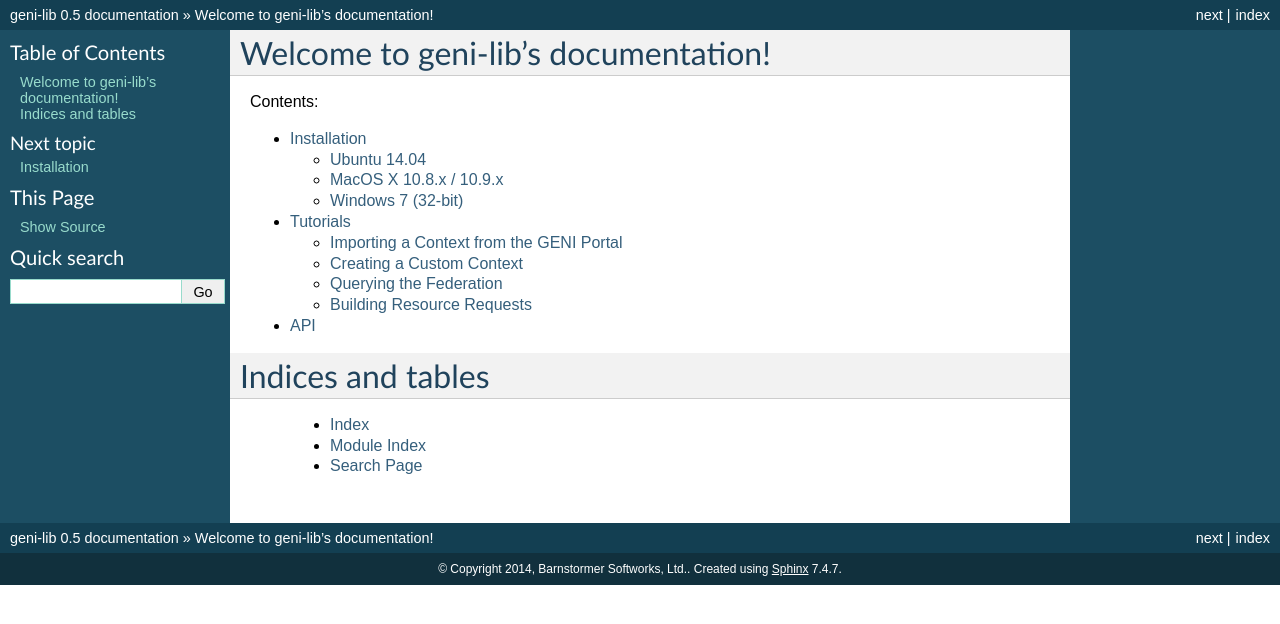
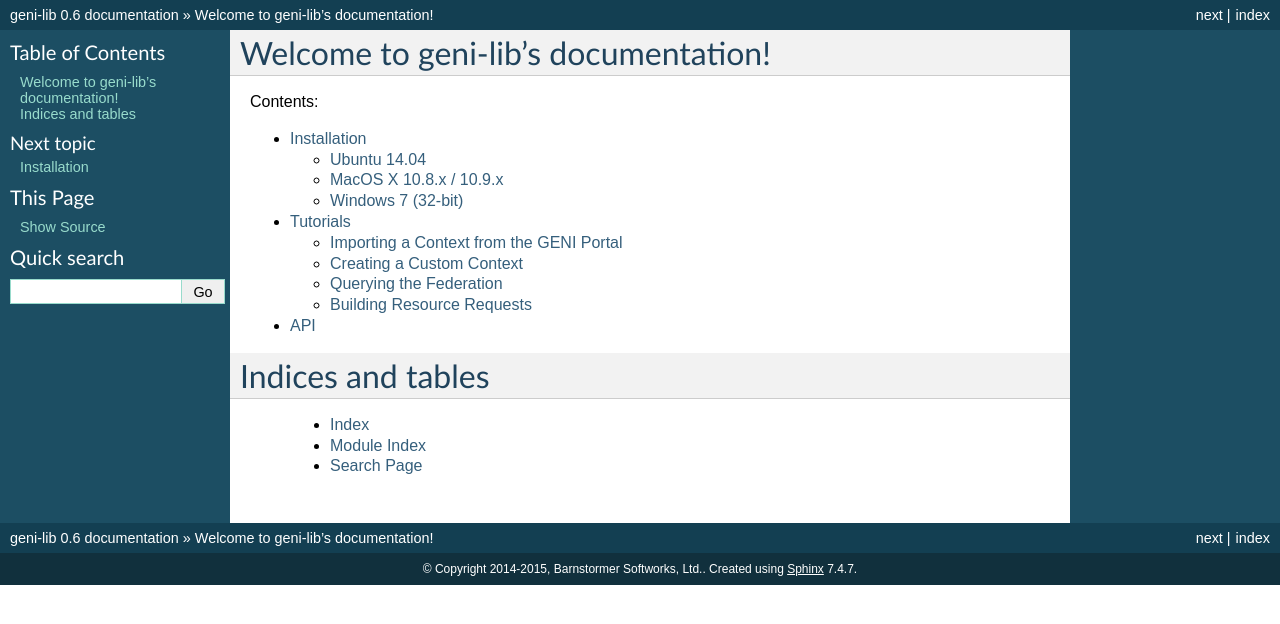
Before and after one commit to kaimast/geni-lib3, a Sphinx documentation site: the page built from docs/source/index.rst, in a window 1280 px wide. Shown: the top 624 px of the page. Built offline with Sphinx 7.4.7, drawn with Linux system fonts in a browser that asks for light colours; pages that are not in the unit, such as notebooks, are missing from menus.

Commit message:
Typo, update copyright

```diff
--- a/docs/source/conf.py
+++ b/docs/source/conf.py
@@ -51,16 +51,16 @@ master_doc = 'index'
 
 # General information about the project.
 project = u'geni-lib'
-copyright = u'2014, Barnstormer Softworks, Ltd.'
+copyright = u'2014-2015, Barnstormer Softworks, Ltd.'
 
 # The version info for the project you're documenting, acts as replacement for
 # |version| and |release|, also used in various other places throughout the
 # built documents.
 #
 # The short X.Y version.
-version = '0.5'
+version = '0.6'
 # The full version, including alpha/beta/rc tags.
-release = '0.5'
+release = '0.6'
 
 # The language for content autogenerated by Sphinx. Refer to documentation
 # for a list of supported languages.
--- a/docs/source/tutorials/portalcontext.rst
+++ b/docs/source/tutorials/portalcontext.rst
@@ -16,7 +16,7 @@ interface.  Once you log into the GENI Portal you can use the following steps to
 ``omni.bundle`` download:
 
 * At the top of the Portal home page click on the tab labeled **Profile**
-* In the tabs on the Profile page click on the one labeled **Configure omn**i
+* In the tabs on the Profile page click on the one labeled **Configure omni**
 * Embedded in the text under the *Option 1: Automatic ``omni`` configuration* header, there
   is a button labeled **Download your omni data**.  Click this button.
 
```
